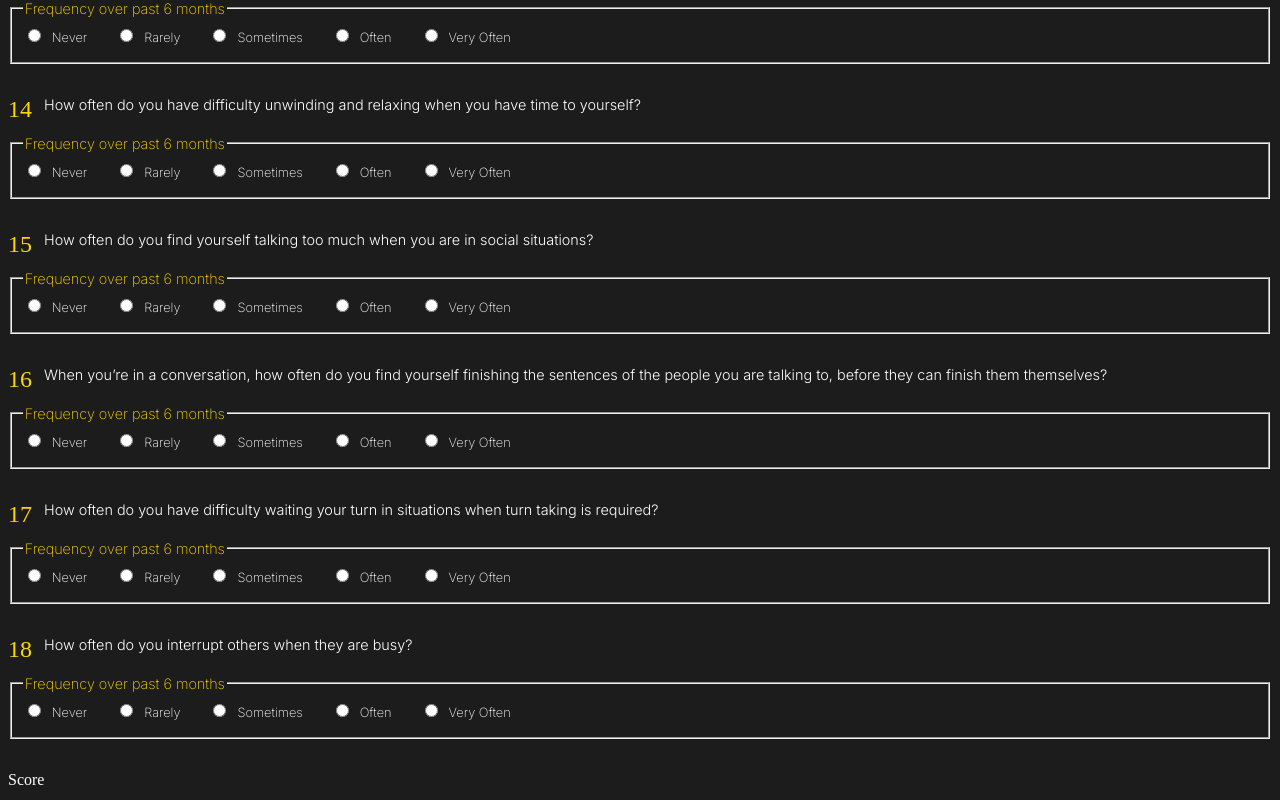
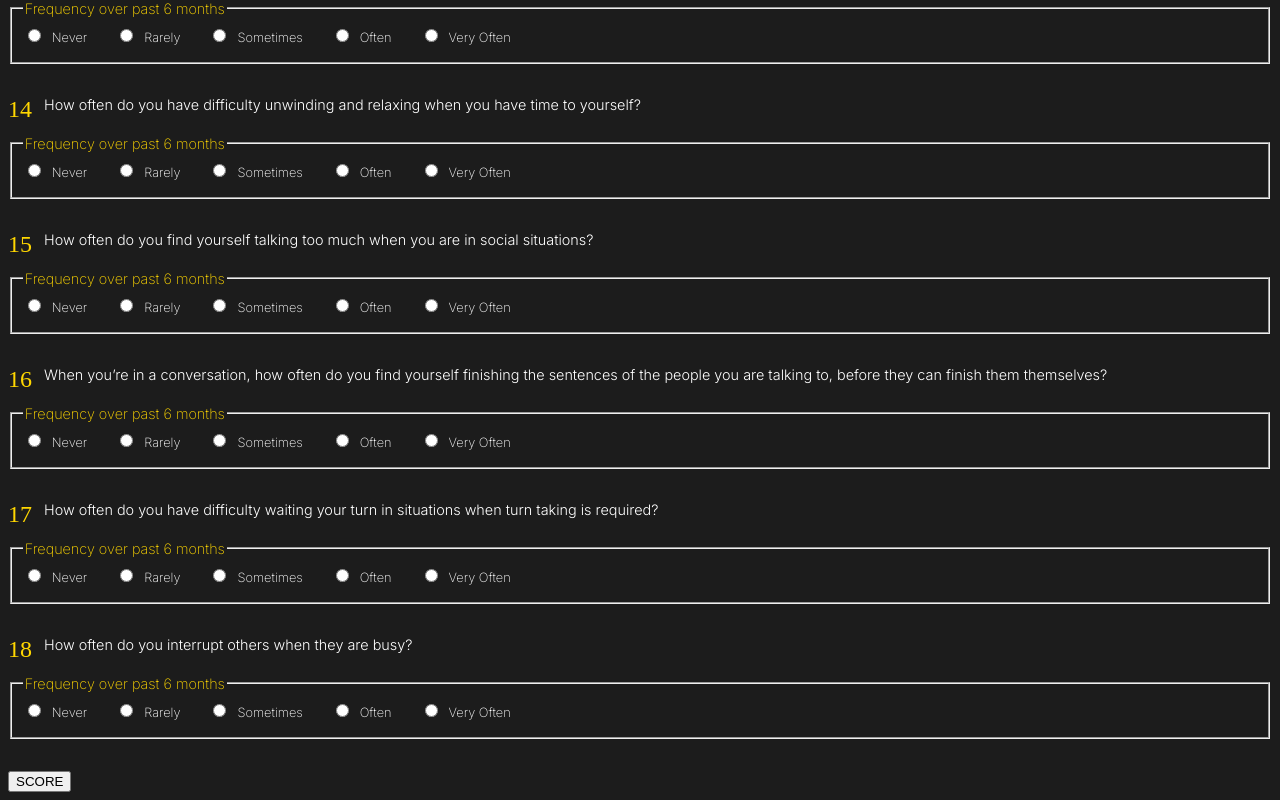
Before and after one commit to vishalicious213/adhd, a React (Vite) app: page / in a window 1280 px wide. Shown: the part 1796-2596 px from the top of the page. Built offline with nearby package versions, Linux system fonts and the light colour scheme.

Commit message:
Score: drafted getScore for button onClick

```diff
--- a/src/components/Score.jsx
+++ b/src/components/Score.jsx
@@ -1,8 +1,14 @@
 import React from 'react'
 
 const Score = () => {
+
+    function getScore() {
+        console.log("clicked")
+    }
     return (
-        <div>Score</div>
+        <>
+            <button onClick={getScore}>SCORE</button>
+        </>
     )
 }
 
```
